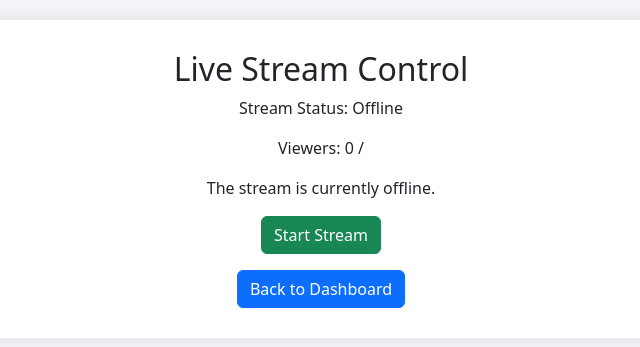
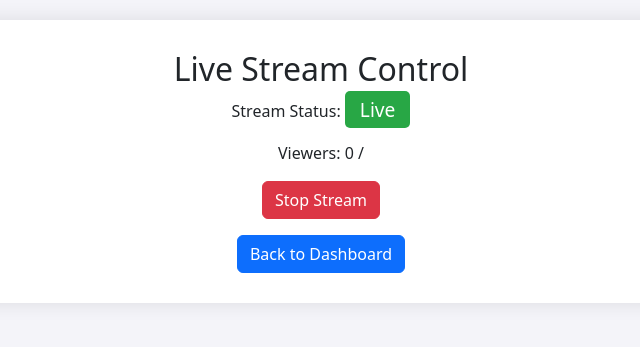
Before and after one commit to its-sdj/live-stream-fina-, a Flask app: page /live_stream in a window 1280 px wide. Shown: the top 347 px of the page, without its empty margins (319-959 px from the left). Run offline with Flask 3, Linux system fonts and the light colour scheme; the visitor is signed in with stand-in values (Sample User, id 1); parts of the project's set-up code (start-up, migrations or seed data) failed here and were passed over.

Commit message:
Updated 21/04

```diff
--- a/app.py
+++ b/app.py
@@ -18,7 +18,8 @@
 
 # ─── MONGODB SETUP ──────────────────────────────────────────────────────────
 try:
-    client = MongoClient('mongodb://localhost:27017/', serverSelectionTimeoutMS=5000)
+    mongo_uri = os.getenv("MONGO_URI", "mongodb://localhost:27017/")
+    client = MongoClient(mongo_uri, serverSelectionTimeoutMS=5000)
     client.server_info()  # Check MongoDB connection
     db = client['livestream_db']
     users = db['users']
@@ -169,7 +170,7 @@
     stream_status['live'] = True
     return redirect(url_for('live_stream'))
 
-@app.route('/stop_stream')
+@app.route('/stop_stream', methods=['POST'])
 @login_required(role='admin')
 def stop_stream():
     stream_status['live'] = False
@@ -237,4 +238,4 @@
 
 # ─── RUN SERVER ─────────────────────────────────────────────────────────────
 if __name__ == '__main__':
-    socketio.run(app, host="0.0.0.0", port=5000, debug=True)
+    app.run(host='0.0.0.0', port=5000)  # Crucial for Docker
--- a/requirements.txt
+++ b/requirements.txt
@@ -1,7 +1,8 @@
 flask
-flask_socketio
+pymongo
+flask-socketio
 eventlet
-pymongo
 opencv-python
 numpy
 mss
+werkzeug
--- a/templates/live_stream.html
+++ b/templates/live_stream.html
@@ -19,6 +19,13 @@
             box-shadow: 0 0 20px rgba(0,0,0,0.1);
             text-align: center;
         }
+        .status-indicator {
+            font-size: 1.2em;
+            padding: 5px 15px;
+            border-radius: 5px;
+        }
+        .live { background-color: #28a745; color: white; }
+        .offline { background-color: #dc3545; color: white; }
     </style>
 </head>
 <body>
@@ -34,7 +41,8 @@
             {% endif %}
         {% endwith %}
 
-        <p>Stream Status: {% if stream_status.live %}Live{% else %}Offline{% endif %}</p>
+        <p>Stream Status: <span class="status-indicator {{ 'live' if stream_status.live else 'offline' }}">
+            {{ 'Live' if stream_status.live else 'Offline' }}</span></p>
         <p>Viewers: {{ stream_status.viewers }} / {{ MAX_VIEWERS }}</p>
 
         {% if stream_status.live %}
@@ -42,7 +50,6 @@
                 <button type="submit" class="btn btn-danger">Stop Stream</button>
             </form>
         {% else %}
-            <p>The stream is currently offline.</p>
             <a href="{{ url_for('start_stream') }}" class="btn btn-success">Start Stream</a>
         {% endif %}
 
```
Also changed, not shown: docker-compose.yml (+26 -3 lines), templates/view_stream.html (+12 -2 lines), 3 other files.
